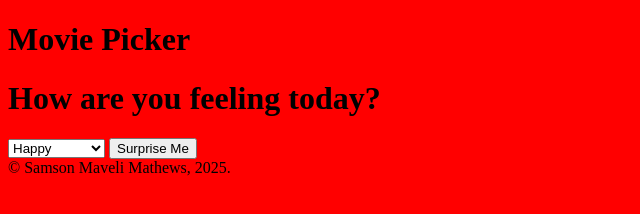
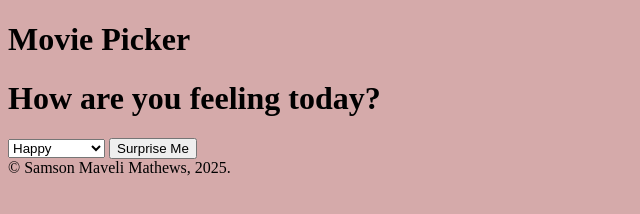
Before and after one commit to samsonmmathews/HTTP-5122---Front-End-Web-Development, a plain HTML site: page Assignment/Pet Project/index.html in a window 1280 px wide. Shown: the whole page, without its empty margins (0-640 px from the left). Drawn offline with Linux system fonts and the light colour scheme.

Commit message:
Updated bg color

```diff
--- a/Assignment/Pet Project/css/styles.css
+++ b/Assignment/Pet Project/css/styles.css
@@ -1,3 +1,3 @@
 body {
-    background-color: red;
+    background-color: rgba(171, 84, 84, 0.493);
 }
```
